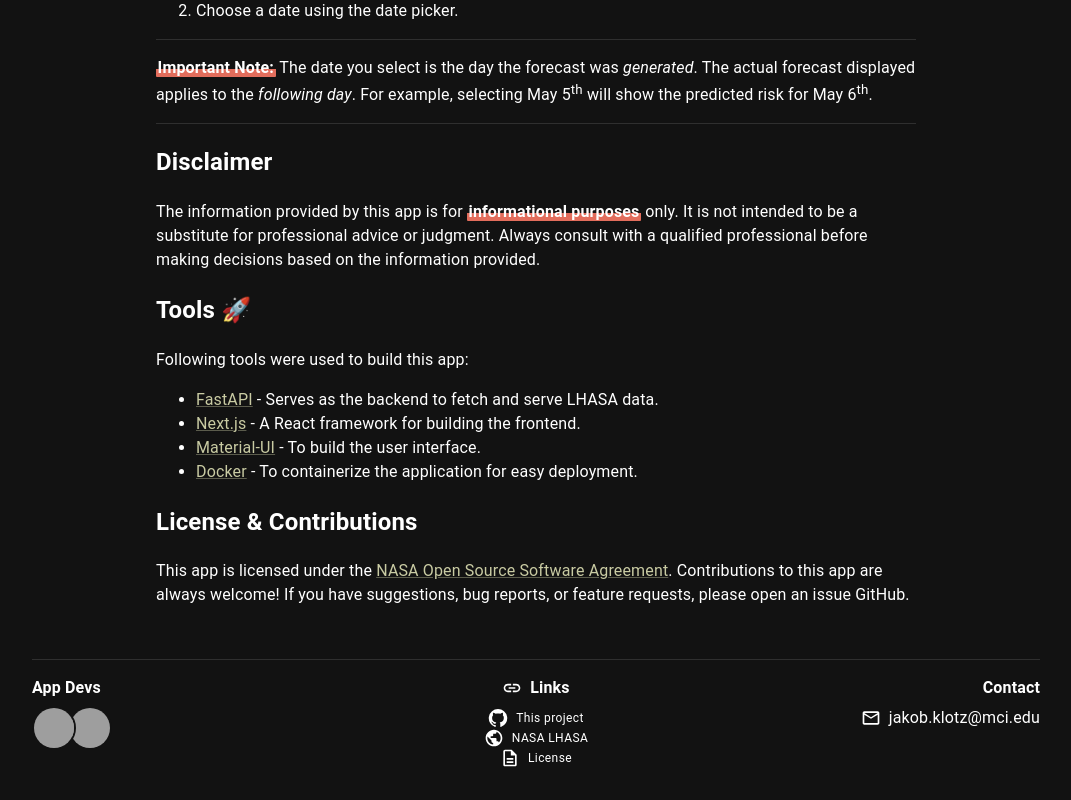
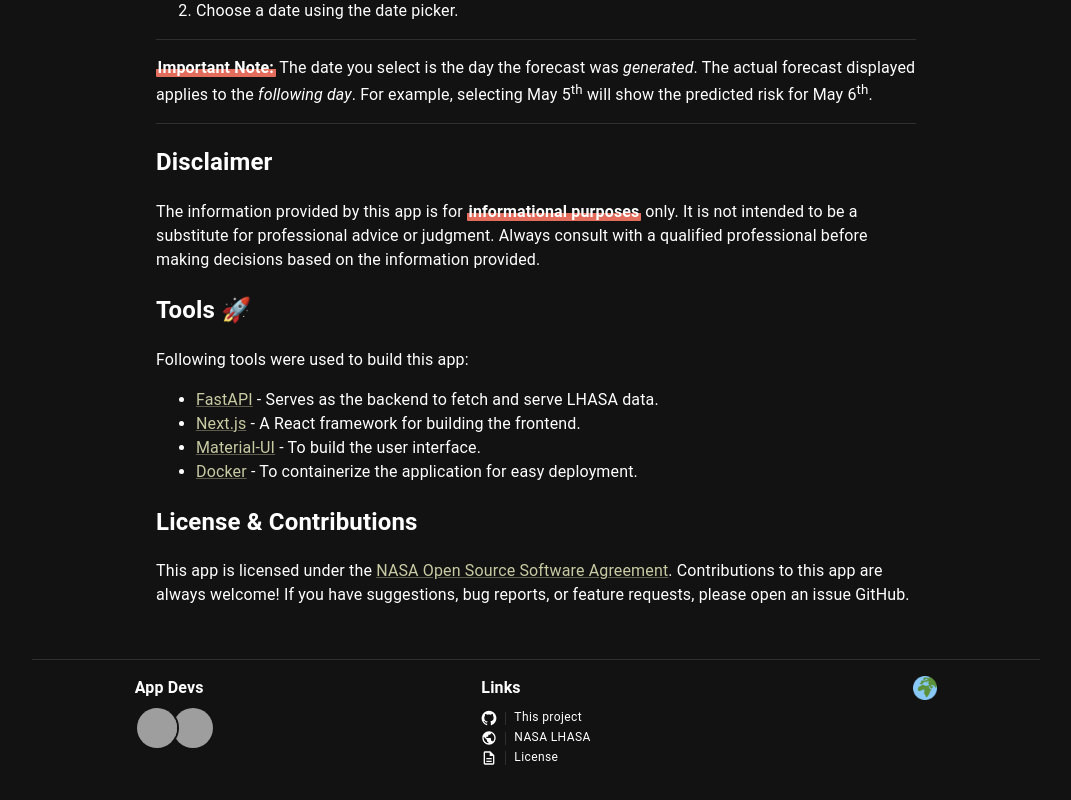
Before and after one commit to JakobKlotz/lhasa-app, a Next.js app in the folder frontend/: page /about in a window 1280 px wide. Shown: the part 586-1386 px from the top of the page, without its empty margins (104-1175 px from the left). Built offline with nearby package versions, Linux system fonts and the light colour scheme; grey boxes are pictures that could not be loaded.

Commit message:
style: footer

```diff
--- a/frontend/app/components/Footer.tsx
+++ b/frontend/app/components/Footer.tsx
@@ -10,11 +10,9 @@ import {
   AvatarGroup,
 } from "@mui/material";
 import Grid from "@mui/material/Grid";
-import MailOutlineIcon from "@mui/icons-material/MailOutline";
 import PublicOutlinedIcon from "@mui/icons-material/PublicOutlined";
 import { GitHub } from "@mui/icons-material";
 import { DescriptionOutlined } from "@mui/icons-material";
-import InsertLinkOutlinedIcon from "@mui/icons-material/InsertLinkOutlined";
 
 export default function Footer() {
   return (
@@ -61,17 +59,14 @@ export default function Footer() {
           </Grid>
           <Grid
             item
-            xs={12}
-            sm={4}
             sx={{
               display: "flex", // Make the grid item a flex container
               flexDirection: "column", // Stack items vertically
-              alignItems: "center", // Center items horizontally
-              textAlign: "center", // Keep text centered (for Typography)
+              alignItems: "left", // Center items horizontally
+              textAlign: "left", // Keep text centered (for Typography)
             }}
           >
             <Box sx={{ display: "flex", alignItems: "center", gap: 1, mb: 1 }}>
-              <InsertLinkOutlinedIcon fontSize="small" />
               <Typography variant="body1" sx={{ fontWeight: "bold" }}>
                 Links
               </Typography>
@@ -88,7 +83,8 @@ export default function Footer() {
                   gap: "0.5rem", // Add some space between icon and text
                 }}
               >
-                <GitHub fontSize="small" />
+                <GitHub fontSize="inherit" />
+                <Divider orientation="vertical" flexItem sx={{ my: 0.4 }} />
                 <Typography variant="caption">This project</Typography>
               </a>
             </Box>
@@ -104,7 +100,8 @@ export default function Footer() {
                   gap: "0.5rem",
                 }}
               >
-                <PublicOutlinedIcon fontSize="small" />
+                <PublicOutlinedIcon fontSize="inherit" />
+                <Divider orientation="vertical" flexItem sx={{ my: 0.4 }} />
                 <Typography variant="caption">NASA LHASA</Typography>
               </a>
             </Box>
@@ -120,19 +117,13 @@ export default function Footer() {
                   gap: "0.5rem",
                 }}
               >
-                <DescriptionOutlined fontSize="small" />
+                <DescriptionOutlined fontSize="inherit" />
+                <Divider orientation="vertical" flexItem sx={{ my: 0.4 }} />
                 <Typography variant="caption">License</Typography>
               </a>
             </Box>
           </Grid>
           <Grid item xs={12} sm={4} sx={{ textAlign: "right" }}>
-            <Typography
-              variant="body1"
-              sx={{ fontWeight: "bold" }}
-              gutterBottom
-            >
-              Contact
-            </Typography>
             <Box
               sx={{
                 display: "flex",
@@ -141,20 +132,7 @@ export default function Footer() {
                 justifyContent: "flex-end",
               }}
             >
-              <a
-                href="mailto:jakob.klotz@mci.edu"
-                target="_blank"
-                style={{
-                  textDecoration: "none",
-                  color: "inherit",
-                  display: "flex",
-                  alignItems: "center",
-                  gap: "0.5rem",
-                }}
-              >
-                <MailOutlineIcon fontSize="small" />
-                <span>jakob.klotz@mci.edu</span>
-              </a>
+              <img src="favicon.png" alt="Logo" width={24} height={24} />
             </Box>
           </Grid>
         </Grid>
```
